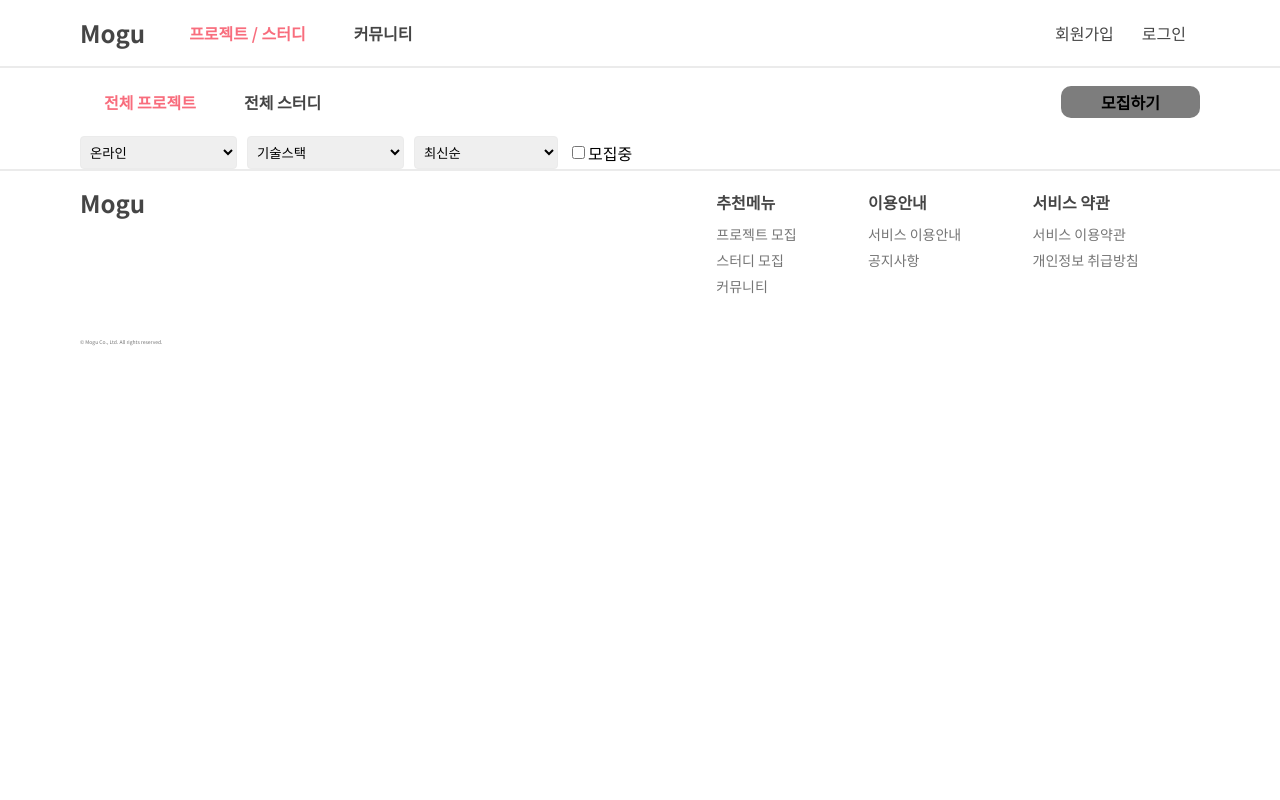
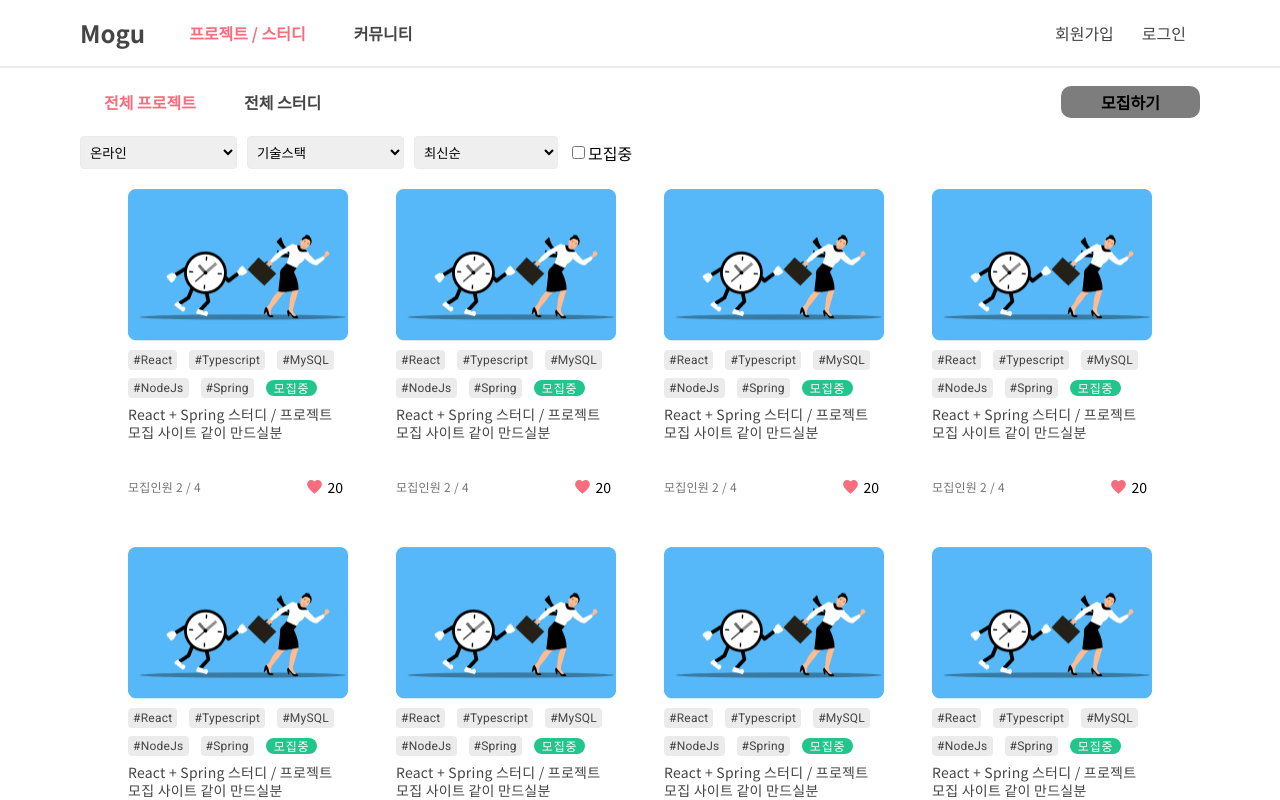
Before and after one commit to MoguProject/mogu-front, a Next.js app: page /projects in a window 1280 px wide. Shown: the top 800 px of the page. Built offline with nearby package versions, Linux system fonts and the light colour scheme.

Commit message:
✨ [#17] feat : 프로젝트 페이지 레이아웃 작업

```diff
--- a/pages/projects/index.tsx
+++ b/pages/projects/index.tsx
@@ -1,10 +1,27 @@
 import { NextPage } from 'next';
+import { ProjectDummyData } from '..';
 import RegisterButton from '../../components/common/button/register';
+import ProjectDesktopCard from '../../components/common/card/project/ProjectDesktopCard';
 import FilteredBox from '../../components/common/FilteredBox';
 import Layout from '../../components/Layout';
-import { HeaderWrapper, HeaderStyled, HeaderNavList } from './styled';
+import {
+  HeaderWrapper,
+  HeaderStyled,
+  HeaderNavList,
+  ProjectsList,
+  FilterBoxWrapper,
+} from './styled';
 
 const ProjectsPage: NextPage = () => {
+  const ProjectDummyData: ProjectDummyData = {
+    title: 'React + Spring 스터디 / 프로젝트 모집 사이트 같이 만드실분',
+    categories: ['React', 'Typescript', 'MySQL', 'NodeJs', 'Spring'],
+    state: true,
+    totalUser: 4,
+    currentUser: 2,
+    like: 20,
+    imgUrl: '/images/dummy_image.png',
+  };
   return (
     <Layout>
       <HeaderWrapper>
@@ -18,9 +35,19 @@ const ProjectsPage: NextPage = () => {
           <RegisterButton>모집하기</RegisterButton>
         </HeaderStyled>
       </HeaderWrapper>
-      <div>
+      <FilterBoxWrapper>
         <FilteredBox></FilteredBox>
-      </div>
+      </FilterBoxWrapper>
+      <ProjectsList>
+        <ProjectDesktopCard data={ProjectDummyData} />
+        <ProjectDesktopCard data={ProjectDummyData} />
+        <ProjectDesktopCard data={ProjectDummyData} />
+        <ProjectDesktopCard data={ProjectDummyData} />
+        <ProjectDesktopCard data={ProjectDummyData} />
+        <ProjectDesktopCard data={ProjectDummyData} />
+        <ProjectDesktopCard data={ProjectDummyData} />
+        <ProjectDesktopCard data={ProjectDummyData} />
+      </ProjectsList>
     </Layout>
   );
 };
--- a/pages/projects/styled.ts
+++ b/pages/projects/styled.ts
@@ -32,3 +32,17 @@ export const HeaderNavList = styled.ul`
     } // 나중에 Active시 색상변경으로 업데이트 예정
   }
 `;
+
+export const FilterBoxWrapper = styled.div`
+  margin-bottom: 10px;
+`;
+
+export const ProjectsList = styled.section`
+  margin: 0 auto;
+  max-width: 1140px;
+  display: flex;
+  align-items: flex-start;
+  justify-content: center;
+  flex-wrap: wrap;
+  gap: 28px;
+`;
```
